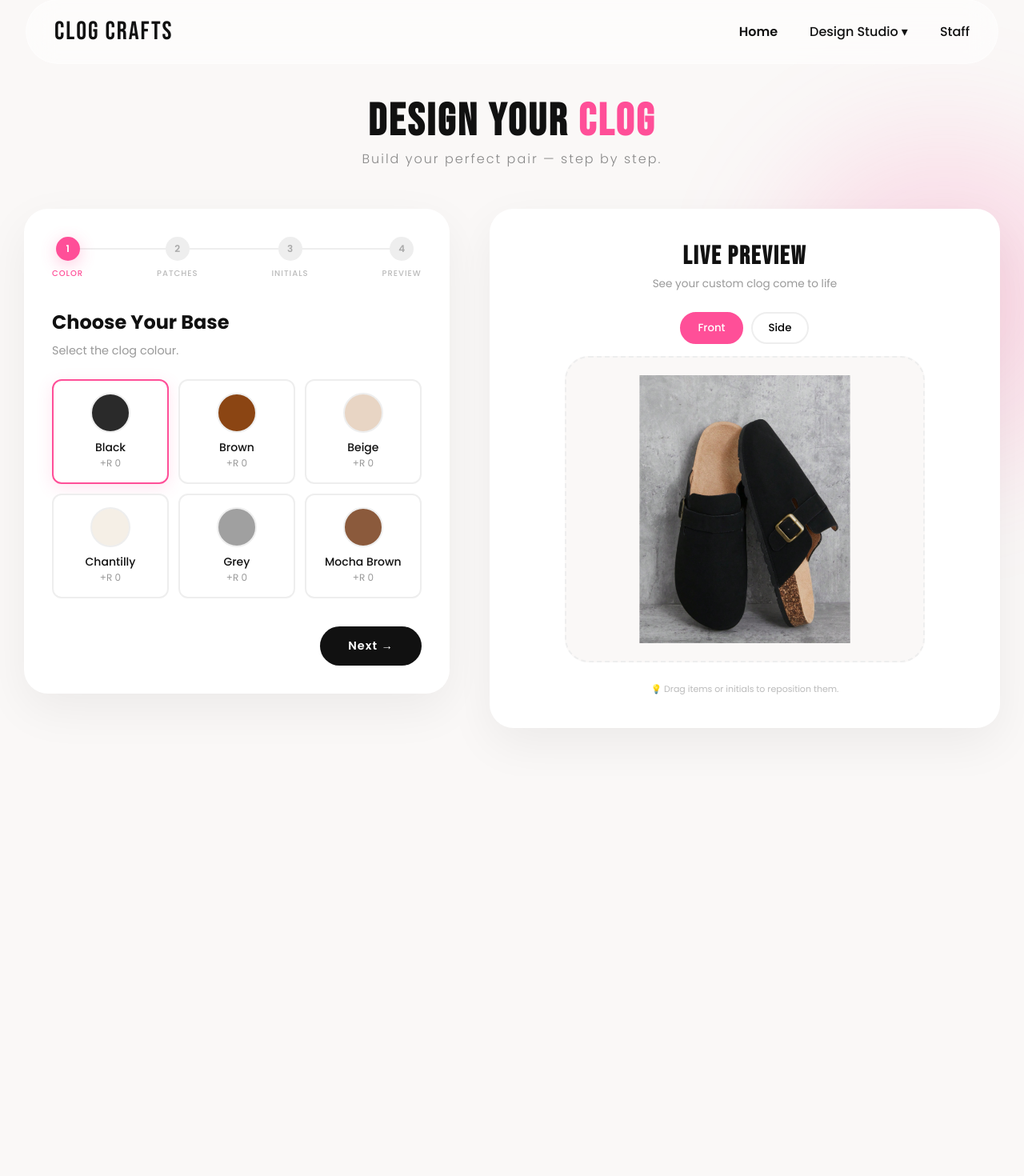
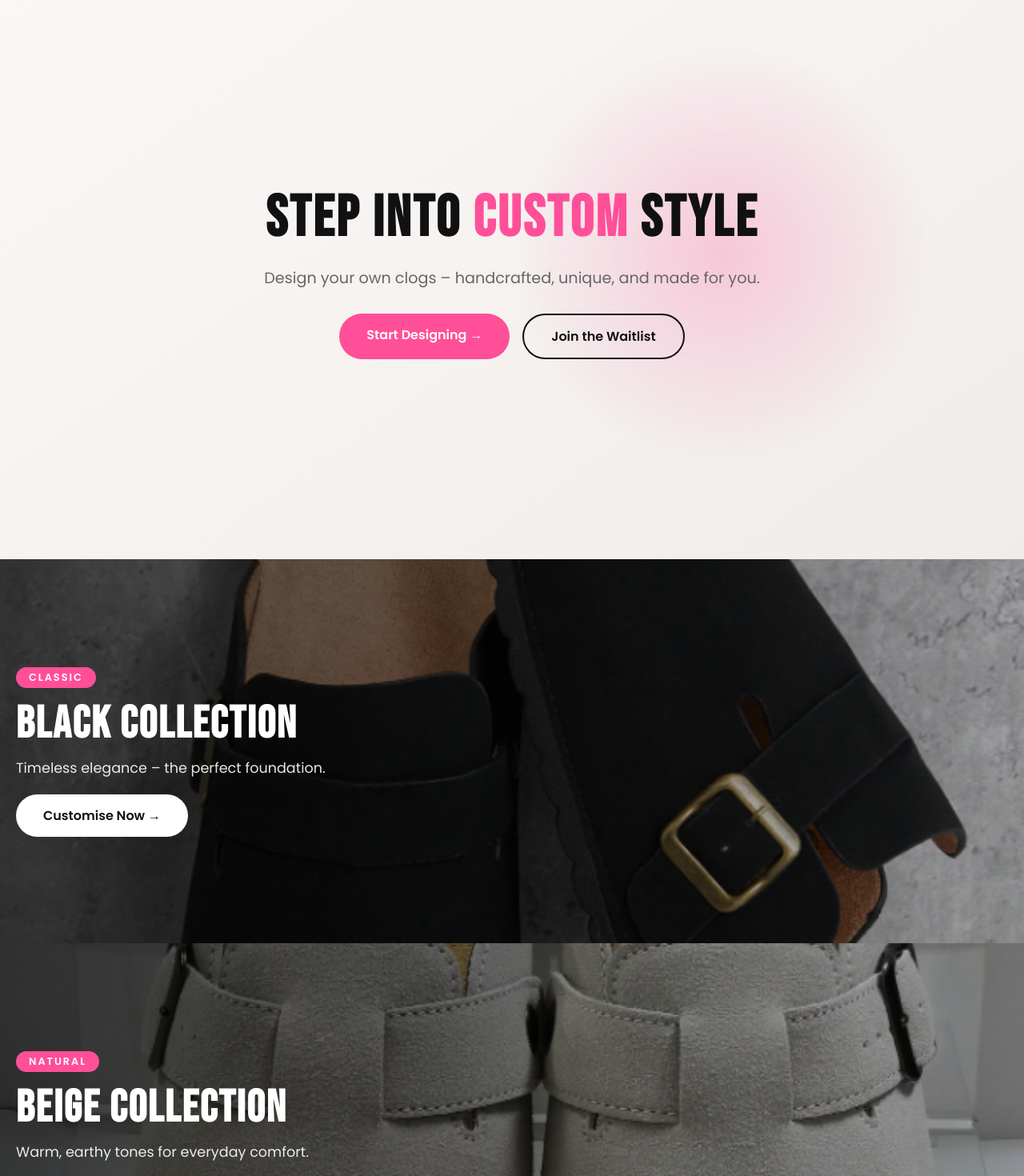
Before and after one commit to geekcraftlabs-spec/clogcrafts, a React (Vite) app: page / in a window 1280 px wide. Shown: the part 21-1491 px from the top of the page at 80% size. Before the commit the page ends 991 px from the top, so only its background shows below. Built offline with nearby package versions, Linux system fonts and the light colour scheme.

Commit message:
Added HomePage and routing

```diff
--- a/src/App.jsx
+++ b/src/App.jsx
@@ -1,9 +1,11 @@
+/* eslint-disable no-unused-vars */
 /* eslint-disable react-hooks/set-state-in-effect */
 /* eslint-disable no-useless-assignment */
 import React, { useState, useRef, useEffect, useCallback } from 'react';
 import './index.css';
 import WaitlistPage from './WaitlistPage';
 import Dashboard from './Dashboard';
+import HomePage from './HomePage';
 
 // ============================================================
 // IMPORT PATCH IMAGES
@@ -78,7 +80,7 @@ const INITIALS_COLORS = ['#d4a574', '#c0c0c0', '#111', '#ff4f98', '#ffffff'];
 // ============================================================
 function App() {
   // ---- Page routing ----
-  const [currentPage, setCurrentPage] = useState('studio');
+  const [currentPage, setCurrentPage] = useState('home');
 
   useEffect(() => {
     const path = window.location.pathname;
@@ -86,8 +88,10 @@ function App() {
       setCurrentPage('waitlist');
     } else if (path === '/staff' || path === '/dashboard') {
       setCurrentPage('dashboard');
+    } else if (path === '/studio') {
+      setCurrentPage('studio');
     } else {
-      setCurrentPage('studio');
+      setCurrentPage('home');
     }
   }, []);
 
@@ -946,29 +950,16 @@ function App() {
   // ---- Render ----
   if (currentPage === 'waitlist') return <WaitlistPage />;
   if (currentPage === 'dashboard') return <Dashboard />;
+  if (currentPage === 'home') return <HomePage />;
 
+  // ---- Studio Page ----
   return (
     <>
       <nav>
-        <a href="#" className="logo" onClick={() => window.location.href = '/'}>CLOG CRAFTS</a>
+        <a href="/" className="logo">CLOG CRAFTS</a>
         <ul>
-          <li><a href="#" className="nav-home">Home</a></li>
-          <li
-            className="dropdown"
-            onMouseEnter={() => setStudioDropdown(true)}
-            onMouseLeave={() => setStudioDropdown(false)}
-          >
-            <a
-              href="#"
-              onClick={(e) => { e.preventDefault(); setStudioDropdown(!studioDropdown); }}
-            >
-              Design Studio ▾
-            </a>
-            <ul className={`dropdown-menu ${studioDropdown ? 'open' : ''}`}>
-              <li><a href="#upload-design">📤 Upload Your Design</a></li>
-              <li><a href="#" style={{color:'#ff4f98', fontWeight:600}}>🛠️ Build Your Own</a></li>
-            </ul>
-          </li>
+          <li><a href="/">Home</a></li>
+          <li><a href="/studio">Design Studio</a></li>
           <li><a href="/staff">Staff</a></li>
         </ul>
       </nav>
--- /dev/null
+++ b/src/HomePage.css
@@ -0,0 +1,254 @@
+/* ---- Home Page Styles ---- */
+
+.home-page {
+  font-family: 'Poppins', sans-serif;
+  background: #FAF8F7;
+}
+
+/* ---- Hero Section ---- */
+.hero-section {
+  position: relative;
+  min-height: 90vh;
+  display: flex;
+  align-items: center;
+  justify-content: center;
+  text-align: center;
+  background: linear-gradient(145deg, #FAF8F7 0%, #f0ece9 100%);
+  overflow: hidden;
+  padding: 20px;
+}
+
+.orb {
+  position: absolute;
+  width: 500px;
+  height: 500px;
+  right: 10%;
+  top: 50%;
+  transform: translateY(-50%);
+  background: radial-gradient(circle, rgba(255,79,152,0.25), transparent 70%);
+  border-radius: 50%;
+  animation: floatOrb 8s ease-in-out infinite;
+}
+
+@keyframes floatOrb {
+  0% { transform: translateY(-50%) scale(1); }
+  50% { transform: translateY(-60%) scale(1.1); }
+  100% { transform: translateY(-50%) scale(1); }
+}
+
+.hero-content {
+  position: relative;
+  z-index: 2;
+  max-width: 700px;
+  padding: 20px;
+}
+
+.hero-content h1 {
+  font-family: 'Bebas Neue', sans-serif;
+  font-size: 4.5rem;
+  letter-spacing: 3px;
+  margin-bottom: 16px;
+}
+.hero-content h1 span {
+  color: #ff4f98;
+}
+.hero-content p {
+  font-size: 1.2rem;
+  color: #666;
+  margin-bottom: 30px;
+}
+
+.hero-buttons {
+  display: flex;
+  gap: 16px;
+  justify-content: center;
+  flex-wrap: wrap;
+}
+
+.btn-primary {
+  background: #ff4f98;
+  color: white;
+  padding: 14px 34px;
+  border-radius: 50px;
+  text-decoration: none;
+  font-weight: 600;
+  transition: 0.3s;
+  display: inline-block;
+}
+.btn-primary:hover {
+  background: #e6397a;
+  transform: translateY(-4px);
+  box-shadow: 0 15px 30px rgba(255,79,152,0.3);
+}
+
+.btn-secondary {
+  background: transparent;
+  color: #111;
+  padding: 14px 34px;
+  border-radius: 50px;
+  text-decoration: none;
+  font-weight: 600;
+  border: 2px solid #111;
+  transition: 0.3s;
+  display: inline-block;
+}
+.btn-secondary:hover {
+  background: #111;
+  color: white;
+  transform: translateY(-4px);
+  box-shadow: 0 15px 30px rgba(0,0,0,0.1);
+}
+
+/* ---- Collection Banners ---- */
+.collection-hero {
+  position: relative;
+  background-size: cover;
+  background-position: center;
+  min-height: 60vh;
+  display: flex;
+  align-items: center;
+  padding: 40px;
+}
+
+.collection-overlay {
+  position: absolute;
+  inset: 0;
+  background: linear-gradient(to right, rgba(0,0,0,0.7), rgba(0,0,0,0.2));
+  display: flex;
+  align-items: center;
+}
+
+.collection-content {
+  position: relative;
+  z-index: 2;
+  max-width: 600px;
+  padding: 20px;
+  color: white;
+}
+.collection-tag {
+  background: #ff4f98;
+  padding: 4px 16px;
+  border-radius: 50px;
+  font-size: 0.8rem;
+  font-weight: 600;
+  text-transform: uppercase;
+  letter-spacing: 2px;
+  display: inline-block;
+  margin-bottom: 12px;
+}
+.collection-content h2 {
+  font-family: 'Bebas Neue', sans-serif;
+  font-size: 3.5rem;
+  letter-spacing: 2px;
+  margin: 0 0 8px;
+}
+.collection-content p {
+  font-size: 1.1rem;
+  opacity: 0.9;
+  margin-bottom: 20px;
+}
+.collection-content .btn-primary {
+  background: white;
+  color: #111;
+}
+.collection-content .btn-primary:hover {
+  background: #ff4f98;
+  color: white;
+}
+
+/* ---- Features Section ---- */
+.features-section {
+  padding: 80px 20px;
+  text-align: center;
+  background: white;
+}
+.features-section h2 {
+  font-family: 'Bebas Neue', sans-serif;
+  font-size: 3rem;
+  letter-spacing: 2px;
+  margin-bottom: 40px;
+}
+.features-grid {
+  display: grid;
+  grid-template-columns: repeat(auto-fit, minmax(240px, 1fr));
+  gap: 30px;
+  max-width: 1100px;
+  margin: 0 auto;
+}
+.feature-card {
+  background: #faf8f7;
+  padding: 30px 20px;
+  border-radius: 20px;
+  transition: 0.3s;
+}
+.feature-card:hover {
+  transform: translateY(-8px);
+  box-shadow: 0 20px 40px rgba(0,0,0,0.06);
+}
+.feature-card h3 {
+  font-size: 1.4rem;
+  margin-bottom: 10px;
+}
+.feature-card p {
+  color: #666;
+  line-height: 1.6;
+}
+
+/* ---- CTA Section ---- */
+.cta-section {
+  padding: 80px 20px;
+  background: linear-gradient(145deg, #111, #222);
+  color: white;
+  text-align: center;
+}
+.cta-content h2 {
+  font-family: 'Bebas Neue', sans-serif;
+  font-size: 3rem;
+  letter-spacing: 2px;
+  margin-bottom: 12px;
+}
+.cta-content p {
+  color: #aaa;
+  margin-bottom: 30px;
+}
+.cta-buttons {
+  display: flex;
+  gap: 16px;
+  justify-content: center;
+  flex-wrap: wrap;
+}
+.cta-buttons .btn-primary {
+  background: #ff4f98;
+}
+.cta-buttons .btn-secondary {
+  border-color: white;
+  color: white;
+}
+.cta-buttons .btn-secondary:hover {
+  background: white;
+  color: #111;
+}
+
+/* ---- Responsive ---- */
+@media (max-width: 768px) {
+  .hero-content h1 {
+    font-size: 3rem;
+  }
+  .hero-buttons {
+    flex-direction: column;
+    align-items: center;
+  }
+  .collection-hero {
+    min-height: 40vh;
+    padding: 20px;
+  }
+  .collection-content h2 {
+    font-size: 2.5rem;
+  }
+  .features-grid {
+    grid-template-columns: 1fr;
+  }
+  .cta-content h2 {
+    font-size: 2.2rem;
+  }
+}
--- /dev/null
+++ b/src/HomePage.jsx
@@ -0,0 +1,89 @@
+/* eslint-disable no-unused-vars */
+import React from 'react';
+import './HomePage.css';
+
+function HomePage() {
+  return (
+    <div className="home-page">
+      {/* Hero Section with Orb */}
+      <section className="hero-section">
+        <div className="orb"></div>
+        <div className="hero-content">
+          <h1>Step Into <span>Custom</span> Style</h1>
+          <p>Design your own clogs – handcrafted, unique, and made for you.</p>
+          <div className="hero-buttons">
+            <a href="/studio" className="btn-primary">Start Designing →</a>
+            <a href="/waitlist" className="btn-secondary">Join the Waitlist</a>
+          </div>
+        </div>
+      </section>
+
+      {/* Collection Banners (using base images) */}
+      <section className="collection-hero" style={{ backgroundImage: "url('/images/base/black-front.jpg')" }}>
+        <div className="collection-overlay">
+          <div className="collection-content">
+            <span className="collection-tag">Classic</span>
+            <h2>Black Collection</h2>
+            <p>Timeless elegance – the perfect foundation.</p>
+            <a href="/studio" className="btn-primary">Customise Now →</a>
+          </div>
+        </div>
+      </section>
+
+      <section className="collection-hero" style={{ backgroundImage: "url('/images/base/beige-front.jpg')" }}>
+        <div className="collection-overlay">
+          <div className="collection-content">
+            <span className="collection-tag">Natural</span>
+            <h2>Beige Collection</h2>
+            <p>Warm, earthy tones for everyday comfort.</p>
+            <a href="/studio" className="btn-primary">Customise Now →</a>
+          </div>
+        </div>
+      </section>
+
+      <section className="collection-hero" style={{ backgroundImage: "url('/images/base/brown-front.jpg')" }}>
+        <div className="collection-overlay">
+          <div className="collection-content">
+            <span className="collection-tag">Rich</span>
+            <h2>Brown Collection</h2>
+            <p>Deep, rich shades that make a statement.</p>
+            <a href="/studio" className="btn-primary">Customise Now →</a>
+          </div>
+        </div>
+      </section>
+
+      {/* Why Choose Us */}
+      <section className="features-section">
+        <h2>Why Clog Crafts?</h2>
+        <div className="features-grid">
+          <div className="feature-card">
+            <h3>🧵 Handcrafted</h3>
+            <p>Every pair is made with care, attention to detail, and premium materials.</p>
+          </div>
+          <div className="feature-card">
+            <h3>🎨 Custom Made</h3>
+            <p>Choose your colour, patches, initials – your design, your way.</p>
+          </div>
+          <div className="feature-card">
+            <h3>♻️ Unique & Personal</h3>
+            <p>No two pairs are the same – your style is one of a kind.</p>
+          </div>
+        </div>
+      </section>
+
+      {/* CTA */}
+      <section className="cta-section">
+        <div className="cta-content">
+          <h2>Ready to design your dream clogs?</h2>
+          <p>Start customising now or join our waitlist for exclusive updates.</p>
+          <div className="cta-buttons">
+            <a href="/studio" className="btn-primary">Design Now</a>
+            <a href="/waitlist" className="btn-secondary">Notify Me</a>
+          </div>
+        </div>
+      </section>
+    </div>
+  );
+}
+
+export default HomePage;
```
